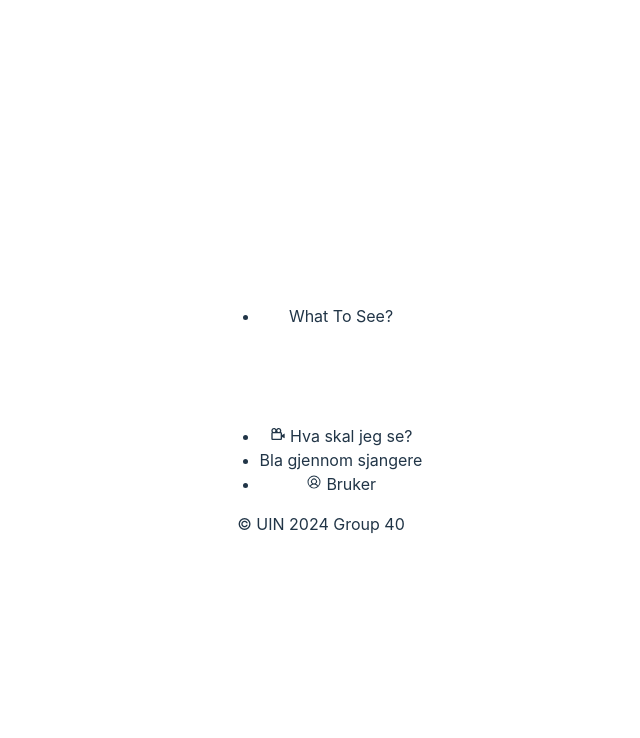
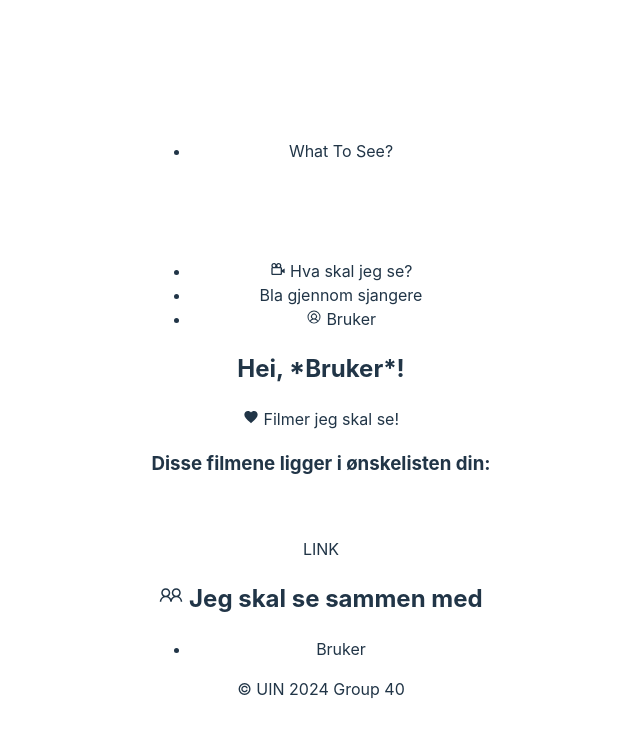
Before and after one commit to tonjehnord/UIN24_exam_group40, a React (Vite) app in the folder frontend/: page / in a window 1280 px wide. Shown: the top 738 px of the page, without its empty margins (319-959 px from the left). Built offline with nearby package versions, Linux system fonts and the light colour scheme.

Commit message:
lagt til Frontpage

```diff
--- a/frontend/src/App.jsx
+++ b/frontend/src/App.jsx
@@ -1,12 +1,15 @@
-
+import { Route, Routes } from 'react-router-dom'
 import './App.css'
 import Layout from './components/Layout'
+import Frontpage from './components/Frontpage'
 
 function App() {
 
   return (
     <Layout>
-
+     <Routes>
+      <Route index element={<Frontpage />} />
+     </Routes>
     </Layout>
   )
 }
--- /dev/null
+++ b/frontend/src/components/Frontpage.jsx
@@ -0,0 +1,24 @@
+import { MdFavorite } from "react-icons/md"
+import { LiaUserFriendsSolid } from "react-icons/lia"
+
+export default function Frontpage() {
+    return (
+        <>
+        <section>
+            <h2>Hei, *Bruker*!</h2>
+            <p><MdFavorite /> Filmer jeg skal se!</p>
+            <article>
+                <h3>Disse filmene ligger i ønskelisten din:</h3>
+                <img />
+                <p>LINK</p>
+            </article>
+        </section>
+        <section>
+            <h2><LiaUserFriendsSolid /> Jeg skal se sammen med</h2>
+            <ul>
+                <li>Bruker</li>
+            </ul>
+        </section>
+        </>
+    )
+}
--- a/frontend/src/components/Header.jsx
+++ b/frontend/src/components/Header.jsx
@@ -1,5 +1,5 @@
-import { PiUserCircle } from "react-icons/pi";
-import { BiCameraMovie } from "react-icons/bi";
+import { PiUserCircle } from "react-icons/pi"
+import { BiCameraMovie } from "react-icons/bi"
 
 export default function Header() {
     return (
--- a/frontend/src/components/Layout.jsx
+++ b/frontend/src/components/Layout.jsx
@@ -1,4 +1,4 @@
-import Header from "./Header";
+import Header from "./Header"
 
 export default function Layout({children}) {
     return (
```
